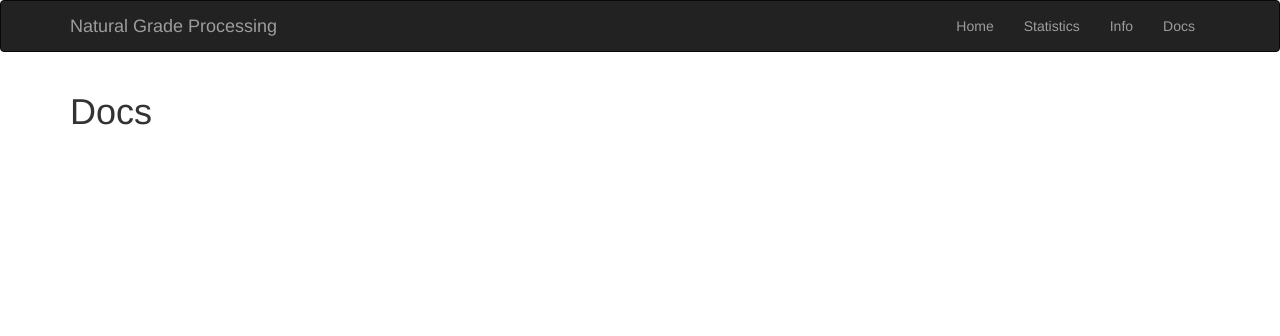
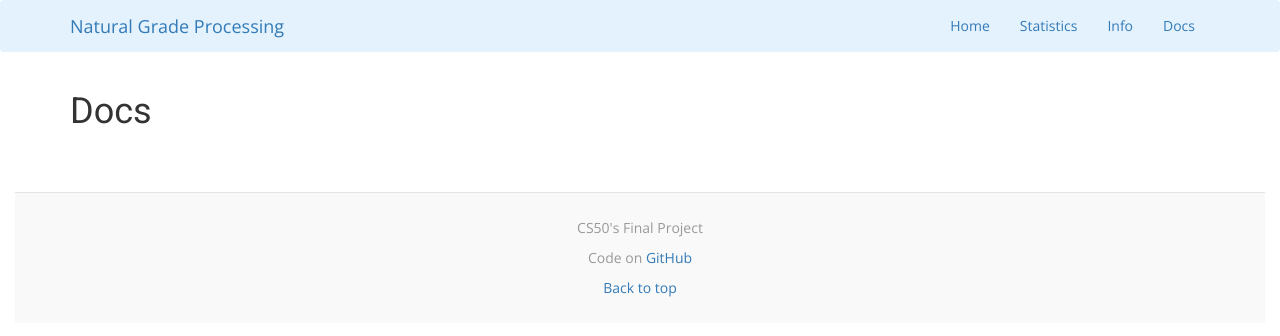
Before and after one commit to Maronato/NGP, a Django app: page /docs/ in a window 1280 px wide. Shown: the top 336 px of the page. Run offline with Django 3.2, Linux system fonts and the light colour scheme; some libraries are stand-ins or nearby versions.

Commit message:
fixed imports and added footer

```diff
--- a/interface/templates/base.html
+++ b/interface/templates/base.html
@@ -15,21 +15,25 @@
 
 	<!-- Bootstrap core CSS -->
 	<link rel="stylesheet" href="https://maxcdn.bootstrapcdn.com/bootstrap/4.0.0-alpha.2/css/bootstrap.min.css" integrity="sha384-y3tfxAZXuh4HwSYylfB+J125MxIs6mR5FOHamPBG064zB+AFeWH94NdvaCBm8qnd" crossorigin="anonymous">
-
 	<link rel="stylesheet" href="https://maxcdn.bootstrapcdn.com/bootstrap/3.3.7/css/bootstrap.min.css" integrity="sha384-BVYiiSIFeK1dGmJRAkycuHAHRg32OmUcww7on3RYdg4Va+PmSTsz/K68vbdEjh4u" crossorigin="anonymous">
 
 	<!-- JQuery and Bootstrap -->
 	<script src="https://code.jquery.com/jquery-3.1.1.min.js" integrity="sha256-hVVnYaiADRTO2PzUGmuLJr8BLUSjGIZsDYGmIJLv2b8=" crossorigin="anonymous"></script>
 	<script src="https://maxcdn.bootstrapcdn.com/bootstrap/3.3.7/js/bootstrap.min.js" integrity="sha384-Tc5IQib027qvyjSMfHjOMaLkfuWVxZxUPnCJA7l2mCWNIpG9mGCD8wGNIcPD7Txa" crossorigin="anonymous"></script>
-	<!-- <script src="https://ajax.googleapis.com/ajax/libs/jquery/1.12.4/jquery.min.js"></script> -->
+
+	<!-- Fonts -->
+	<link href="https://fonts.googleapis.com/css?family=Open+Sans|Roboto" rel="stylesheet">
+
 
 	<!-- Local scripts -->
+	<script src="{% static 'js/editableTableWidget.js'%}"></script>
+	<script src="{% static 'js/tabletojson.js'%}"></script>
+	<script src="{% static 'js/update_table.js'%}"></script>
 
 	<!-- Local stylesheets -->
-
+	<link href="{% static 'css/base.css' %}" rel="stylesheet">
 
 	<!-- Custom styles for this template -->
-	<link rel="stylesheet" type="text/css" href="https://fonts.googleapis.com/css?family=Roboto:300,400,500,700" />
 	<link href="https://fonts.googleapis.com/icon?family=Material+Icons" rel="stylesheet">
 	<link href="//maxcdn.bootstrapcdn.com/font-awesome/4.1.0/css/font-awesome.min.css" rel="stylesheet">
 
@@ -48,14 +52,12 @@
 </head>
 
 <body>
-	<nav class="navbar navbar-inverse">
+	<nav class="navbar navbar-light" style="background-color: #e3f2fd;">
 		<div class="container">
 			<div class="navbar-header">
 				<button type="button" class="navbar-toggle collapsed" data-toggle="collapse" data-target="#navbar" aria-expanded="false" aria-controls="navbar">
 				<span class="sr-only">Toggle navigation</span>
-				<span class="icon-bar"></span>
-				<span class="icon-bar"></span>
-				<span class="icon-bar"></span>
+				<span class="icon-bar">More</span>
 			</button>
 				<a class="navbar-brand" href="/">Natural Grade Processing</a>
 
@@ -87,14 +89,24 @@
 		</div>
 	</nav>
 
+
 	{% block content %}{% endblock %}
-
+	<div class="col-xs-12">
+		<footer class="site-footer">
+			<p>
+				CS50's Final Project
+			</p>
+			<p>
+				Code on <a href="https://github.com/Maronato/NGP">GitHub</a>
+				<p>
+					<a href="#">Back to top</a>
+				</p>
+		</footer>
+	</div>
 
 	<!-- Bootstrap core JavaScript
 ================================================== -->
 	<!-- Placed at the end of the document so the pages load faster -->
-	<!-- <script>window.jQuery || document.write('<script src="../../assets/js/vendor/jquery.min.js"><\/script>')</script> -->
-	<script src="https://maxcdn.bootstrapcdn.com/bootstrap/3.3.7/js/bootstrap.min.js" integrity="sha384-Tc5IQib027qvyjSMfHjOMaLkfuWVxZxUPnCJA7l2mCWNIpG9mGCD8wGNIcPD7Txa" crossorigin="anonymous"></script>
 
 </body>
 
```
